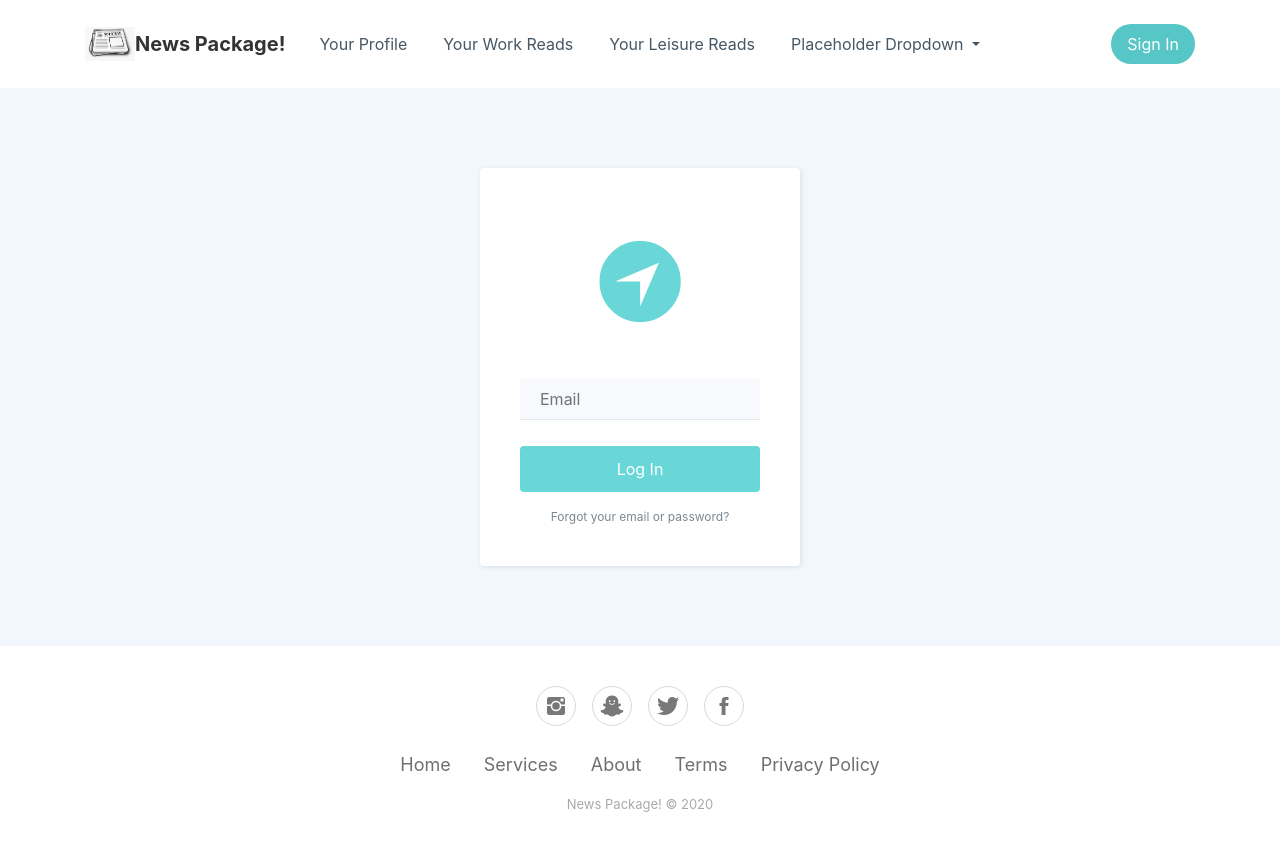
After one commit to nuschandra/NewsCurator, a Flask app: page / in a window 1280 px wide. The commit adds this page. Run offline with Flask 2, Linux system fonts and the light colour scheme; some libraries are stand-ins or nearby versions; some web fonts are replaced.

Commit message:
Added login page

```diff
--- a/app/__init__.py
+++ b/app/__init__.py
@@ -1,8 +1,12 @@
 from flask import Flask
 from flask_sqlalchemy import SQLAlchemy
+from config import Config
 
 app = Flask(__name__)
+app.secret_key = Config.SECRET_KEY
 app.config['SQLALCHEMY_DATABASE_URI'] = 'mysql+pymysql://root:root@localhost/news_curator'
+app.newsapp_active_user = ""
 db = SQLAlchemy(app)
 
+
 from app import routes
--- a/app/routes.py
+++ b/app/routes.py
@@ -1,5 +1,5 @@
 from app import app
-from flask import request, Markup, render_template, jsonify
+from flask import request, Markup, render_template, jsonify, session
 from app.business import cf_data
 from app.model.user_preferences import UserPreferences, UserPreferencesSchema
 from app.model.user_preferences import UserPreferences, UserPreferencesSchema
@@ -32,7 +32,7 @@ def showUserProfile():
     return render_template("user_profile.html", newsTopics=Markup(news_topics),
                            topicPref=Markup(topic_preferences), generalPref=Markup(general_preferences),
                            srcPref=Markup(source_preferences),
-                           userprofile=Markup(userprofileJson))
+                           userprofile=Markup(userprofileJson), userEmail=app.newsapp_active_user)
 
 @app.route("/newsarticles", methods = ["GET"])
 def showNewsArticles():
@@ -45,4 +45,17 @@ def showNewsArticles():
         else:
             articlesJson = "null"
 
-        return render_template("newsarticles.html", articles=Markup(articlesJson))
+        return render_template("newsarticles.html", articles=Markup(articlesJson), userEmail=app.newsapp_active_user)
+
+@app.route("/")
+@app.route("/login", methods=["POST", "GET"])
+def showLogin():
+    if request.method == "POST":
+        if request.form["submitBtn"] == "signIn":
+            session["USEREMAIL"] = request.form["email"]
+            app.newsapp_active_user = session["USEREMAIL"]
+        elif request.form["submitBtn"] == "signOut":
+            session.pop("USEREMAIL", None)
+            app.newsapp_active_user = ""
+
+    return render_template("login.html", userEmail=app.newsapp_active_user)
--- /dev/null
+++ b/app/static/css/Login-Form-Clean.css
@@ -0,0 +1,67 @@
+.login-clean {
+  background: #f1f7fc;
+  padding: 80px 0;
+}
+
+.login-clean form {
+  max-width: 320px;
+  width: 90%;
+  margin: 0 auto;
+  background-color: #ffffff;
+  padding: 40px;
+  border-radius: 4px;
+  color: #505e6c;
+  box-shadow: 1px 1px 5px rgba(0,0,0,0.1);
+}
+
+.login-clean .illustration {
+  text-align: center;
+  padding: 0 0 20px;
+  font-size: 100px;
+  color: rgb(244,71,107);
+}
+
+.login-clean form .form-control {
+  background: #f7f9fc;
+  border: none;
+  border-bottom: 1px solid #dfe7f1;
+  border-radius: 0;
+  box-shadow: none;
+  outline: none;
+  color: inherit;
+  text-indent: 8px;
+  height: 42px;
+}
+
+.login-clean form .btn-primary {
+  background: #f4476b;
+  border: none;
+  border-radius: 4px;
+  padding: 11px;
+  box-shadow: none;
+  margin-top: 26px;
+  text-shadow: none;
+  outline: none !important;
+}
+
+.login-clean form .btn-primary:hover, .login-clean form .btn-primary:active {
+  background: #eb3b60;
+}
+
+.login-clean form .btn-primary:active {
+  transform: translateY(1px);
+}
+
+.login-clean form .forgot {
+  display: block;
+  text-align: center;
+  font-size: 12px;
+  color: #6f7a85;
+  opacity: 0.9;
+  text-decoration: none;
+}
+
+.login-clean form .forgot:hover, .login-clean form .forgot:active {
+  opacity: 1;
+  text-decoration: none;
+}
--- a/app/static/css/loader.css
+++ b/app/static/css/loader.css
@@ -16,7 +16,31 @@
 
 #loader div {
   display: flex;
-  height: 100vh;
-  align-items: center;
+  height: 50vh;
+  align-items: flex-end;
   justify-content: center;
 }
+
+#loader-text div {
+  display: flex;
+  height: 50vh;
+  align-items: flex-start;
+  justify-content: center;
+  margin-top: 30px;
+}
+
+#loader-text strong {
+  animation: color-change 1s infinite;
+}
+
+@keyframes color-change {
+  0% {
+    color: black;
+  }
+  50% {
+    color: blue;
+  }
+  100% {
+    color: black;
+  }
+}
--- a/app/static/js/loadingScreen.js
+++ b/app/static/js/loadingScreen.js
@@ -1,6 +1,56 @@
-function showLoading(idToHide)
+function showLoading(senderId, idToHide)
 {
-    $("#loader").css("display", "block");
-    $("#" + idToHide).css("display", "none");
+    if(senderId == "saveProfileBtn")
+    {
+        if($("#formCheck-1"). prop("checked") == true)
+        {
+            $("#loadingScreen").css("display", "block");
+            $("#" + idToHide).css("display", "none");
+        }
+    }
+    else
+    {
+        $("#loadingScreen").css("display", "block");
+        $("#" + idToHide).css("display", "none");
+    }
     return true;
 }
+
+function toggleLoginIcon()
+{
+    if ($("#userEmail").text().length > 0) // user is logged in
+    {
+        var loginBtn = $("#loginBtn");
+        loginBtn.text().replace("Sign In", "A");
+
+        $("#loginIcon").css("display", "block");
+
+        $(".form-group.signInBtn").css("display", "none");
+        $(".form-group.signOutBtn").css("display", "block");
+    }
+    else
+    {
+        var loginBtn = $("#loginBtn");
+        var newText = "Sign In" + loginBtn.text();
+        loginBtn.text(newText);
+
+        $("#loginIcon").css("display", "none");
+
+        $(".form-group.signInBtn").css("display", "block");
+        $(".form-group.signOutBtn").css("display", "none");
+    }
+}
+
+function toggleLoginButton()
+{
+    if ($("#userEmail").text().length > 0) // user is logged in
+    {
+        $(".form-group.signInBtn").css("display", "none");
+        $(".form-group.signOutBtn").css("display", "block");
+    }
+    else
+    {
+        $(".form-group.signInBtn").css("display", "block");
+        $(".form-group.signOutBtn").css("display", "none");
+    }
+}
--- /dev/null
+++ b/app/templates/login.html
@@ -0,0 +1,91 @@
+<!DOCTYPE html>
+<html>
+
+<head>
+    <meta charset="utf-8">
+    <meta name="viewport" content="width=device-width, initial-scale=1.0, shrink-to-fit=no">
+    <title>News Package</title>
+    <meta name="description" content="In social media, the news articles choose you but in our app, you choose the news articles">
+    <link rel="stylesheet" href="static/bootstrap/css/bootstrap.min.css">
+    <link rel="stylesheet" href="static/fonts/ionicons.min.css">
+    <link rel="stylesheet" href="static/css/Footer-Basic.css">
+    <link rel="stylesheet" href="static/css/loader.css">
+    <link rel="stylesheet" href="static/css/Login-Form-Clean.css">
+    <link rel="stylesheet" href="static/css/Navigation-Clean.css">
+    <link rel="stylesheet" href="static/css/Navigation-with-Button.css">
+    <link rel="stylesheet" href="static/css/styles.css">
+
+    <script type="text/javascript" src="static/js/jquery.min.js"></script>
+    <script type="text/javascript" src="static/js/loadingScreen.js"></script>
+</head>
+
+<body>
+    <nav class="navbar navbar-light navbar-expand-md navigation-clean-button">
+        <div class="container"><img src="static/img/newspapers-and-news-illustration.png" width="50"><a class="navbar-brand" href="#">News Package!</a><button data-toggle="collapse" class="navbar-toggler" data-target="#navcol-1"><span class="sr-only">Toggle navigation</span><span class="navbar-toggler-icon"></span></button>
+            <div
+                class="collapse navbar-collapse" id="navcol-1">
+                <ul class="nav navbar-nav mr-auto">
+                    <li class="nav-item" role="presentation"><a class="nav-link " href="/userProfile">Your Profile</a></li>
+                    <li class="nav-item" role="presentation"><a class="nav-link" onclick="showLoading('', 'mainform')" href="/newsarticles">Your Work Reads</a></li>
+                    <li class="nav-item" role="presentation"><a class="nav-link" onclick="showLoading('', '')" href="/userprofile">Your Leisure Reads</a></li>
+                    <li class="nav-item dropdown"><a class="dropdown-toggle nav-link" data-toggle="dropdown" aria-expanded="false" href="#">Placeholder Dropdown </a>
+                        <div class="dropdown-menu" role="menu"><a class="dropdown-item" role="presentation" href="#">First Item</a><a class="dropdown-item" role="presentation" href="#">Second Item</a><a class="dropdown-item" role="presentation" href="#">Third Item</a></div>
+                    </li>
+                </ul>
+                <span class="navbar-text actions">
+                    <a id="userEmail" style="margin-right: 10px;" class="userEmail" href="#">{{ userEmail }}</a>
+                    <a id="loginBtn" class="btn btn-light action-button" role="button" href="/login">
+                        <img id="loginIcon" width="18" height="18" src="static/img/login.png">
+                    </a>
+                </span>
+            </div>
+        </div>
+    </nav>
+    <div id="loadingScreen" style="display: none;">
+        <div id="loader">
+            <div>
+            <span class="loader">↓</span>
+            <span class="loader" style="--delay: 0.1s;">↓</span>
+            <span class="loader" style="--delay: 0.3s;">↓</span>
+            <span class="loader" style="--delay: 0.4s;">↓</span>
+            <span class="loader" style="--delay: 0.5s;">↓</span>
+	        </div>
+        </div>
+        <div id="loader-text">
+            <div><strong>Scouring The Web For Your Articles</strong></div>
+        </div>
+    </div>
+    <div class="login-clean">
+        <form id="mainform" action="/login" method="POST">
+            <h2 class="sr-only">Login Form</h2>
+            <div class="illustration"><i class="icon ion-ios-navigate" style="color: rgb(105,215,215);"></i></div>
+            <input type="hidden" name="hiddenEmail" value={{ userEmail }} />
+            <div class="form-group"><input class="form-control" type="email" name="email" placeholder="Email" value="{{ userEmail }}"></div>
+            <div class="form-group"><input class="form-control" type="password" name="password" placeholder="Password" style="display: none;"></div>
+            <div class="form-group signInBtn"><button class="btn btn-primary btn-block" name="submitBtn" value="signIn" type="submit" style="background-color: rgb(105,215,215);">Log In</button></div>
+            <div class="form-group signOutBtn"><button class="btn btn-primary btn-block" name="submitBtn" value="signOut" type="submit" style="background-color: rgb(105,215,215);">Log Out</button></div>
+            <a class="forgot" href="#">Forgot your email or password?</a>
+        </form>
+    </div>
+    <div class="footer-basic">
+        <footer>
+            <div class="social"><a href="#"><i class="icon ion-social-instagram"></i></a><a href="#"><i class="icon ion-social-snapchat"></i></a><a href="#"><i class="icon ion-social-twitter"></i></a><a href="#"><i class="icon ion-social-facebook"></i></a></div>
+            <ul class="list-inline">
+                <li class="list-inline-item"><a href="#">Home</a></li>
+                <li class="list-inline-item"><a href="#">Services</a></li>
+                <li class="list-inline-item"><a href="#">About</a></li>
+                <li class="list-inline-item"><a href="#">Terms</a></li>
+                <li class="list-inline-item"><a href="#">Privacy Policy</a></li>
+            </ul>
+            <p class="copyright">News Package! © 2020</p>
+        </footer>
+    </div>
+    <script src="static/js/jquery.min.js"></script>
+    <script src="static/bootstrap/js/bootstrap.min.js"></script>
+    <script>
+        toggleLoginIcon();
+        toggleLoginButton();
+    </script>
+</body>
+
+</html>
```
Also changed, not shown: app/templates/newsarticles.html (+14 -4 lines), app/templates/user_profile.html (+27 -13 lines), app/static/img/login.png (added), app/static/img/newspapers-and-news-illustration.png (added).
